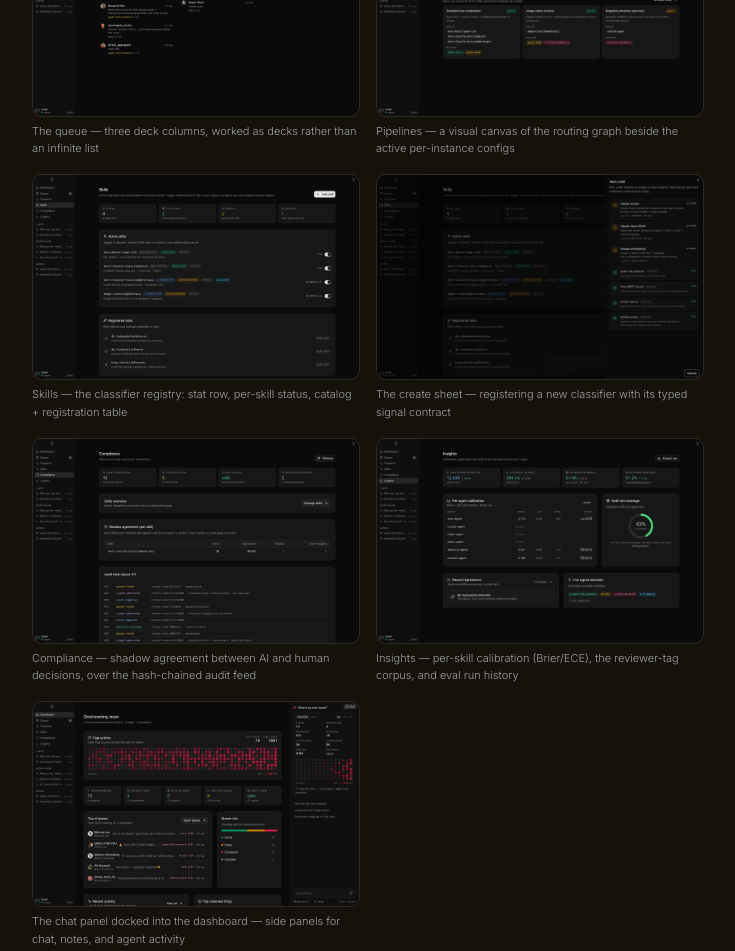
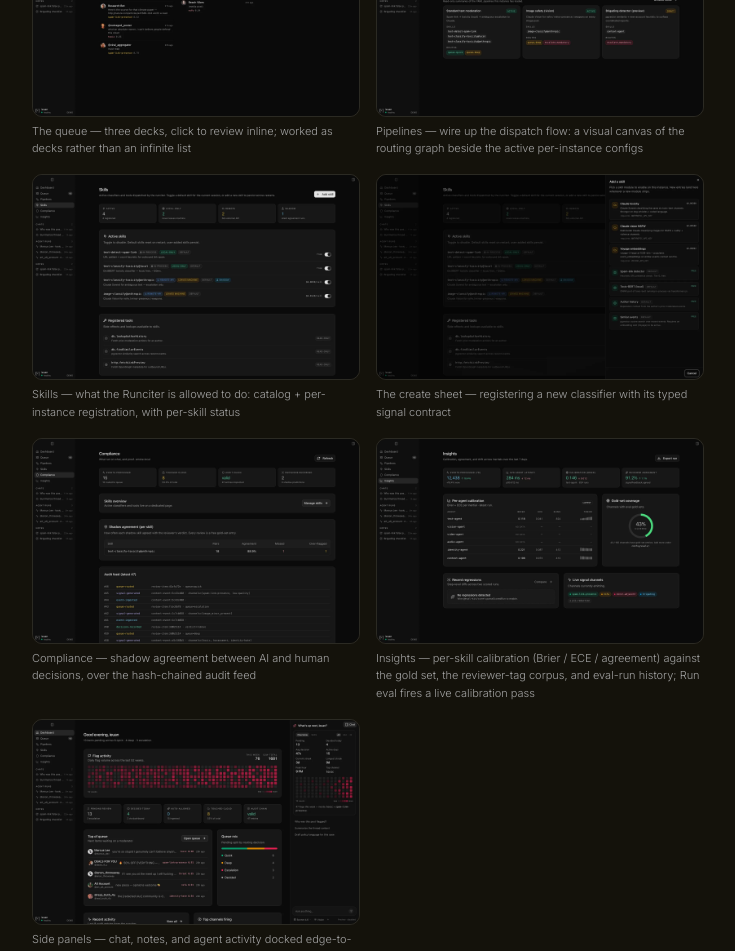
Before and after one commit to akaieuan/fkayion, a Next.js app: page /demo/inertial in a window 1280 px wide. Shown: the part 5760-6711 px from the top of the page, without its empty margins (272-1007 px from the left). Built offline with nearby package versions, Linux system fonts and the light colour scheme.

Commit message:
Inertial: adopt the updated README's per-surface language in gallery captions (decks worked inline, Runciter registry framing, Run-eval, one-app side panels, commit → audit-chain)

```diff
--- a/app/demo/inertial/page.tsx
+++ b/app/demo/inertial/page.tsx
@@ -20,13 +20,13 @@ export const metadata = {
 }
 
 const gallery = [
-  { src: '/inertial-queue.webp', label: 'The queue — three deck columns, worked as decks rather than an infinite list' },
-  { src: '/inertial-pipelines.webp', label: 'Pipelines — a visual canvas of the routing graph beside the active per-instance configs' },
-  { src: '/inertial-skills.webp', label: 'Skills — the classifier registry: stat row, per-skill status, catalog + registration table' },
+  { src: '/inertial-queue.webp', label: 'The queue — three decks, click to review inline; worked as decks rather than an infinite list' },
+  { src: '/inertial-pipelines.webp', label: 'Pipelines — wire up the dispatch flow: a visual canvas of the routing graph beside the active per-instance configs' },
+  { src: '/inertial-skills.webp', label: 'Skills — what the Runciter is allowed to do: catalog + per-instance registration, with per-skill status' },
   { src: '/inertial-skills-create-sheet.webp', label: 'The create sheet — registering a new classifier with its typed signal contract' },
   { src: '/inertial-compliance.webp', label: 'Compliance — shadow agreement between AI and human decisions, over the hash-chained audit feed' },
-  { src: '/inertial-insights.webp', label: 'Insights — per-skill calibration (Brier/ECE), the reviewer-tag corpus, and eval run history' },
-  { src: '/inertial-dashboard-chat-panel.webp', label: 'The chat panel docked into the dashboard — side panels for chat, notes, and agent activity' },
+  { src: '/inertial-insights.webp', label: 'Insights — per-skill calibration (Brier / ECE / agreement) against the gold set, the reviewer-tag corpus, and eval-run history; Run eval fires a live calibration pass' },
+  { src: '/inertial-dashboard-chat-panel.webp', label: 'Side panels — chat, notes, and agent activity docked edge-to-edge, so the dashboard reads as one app instead of seven views' },
 ]
 
 export default function InertialProjectPage() {
@@ -64,7 +64,7 @@ export default function InertialProjectPage() {
           <div className="overflow-hidden rounded-xl border border-border/80 bg-muted/10">
             <Image
               src="/inertial-queue-review.webp"
-              alt="A queue review session: channels, reviewer tags, and similar events on one card"
+              alt="A queue review session — Approve / Remove / Escalate commits the decision and every applied tag into the hash-chained audit log"
               width={1600}
               height={1000}
               className="block h-auto w-full"
```
